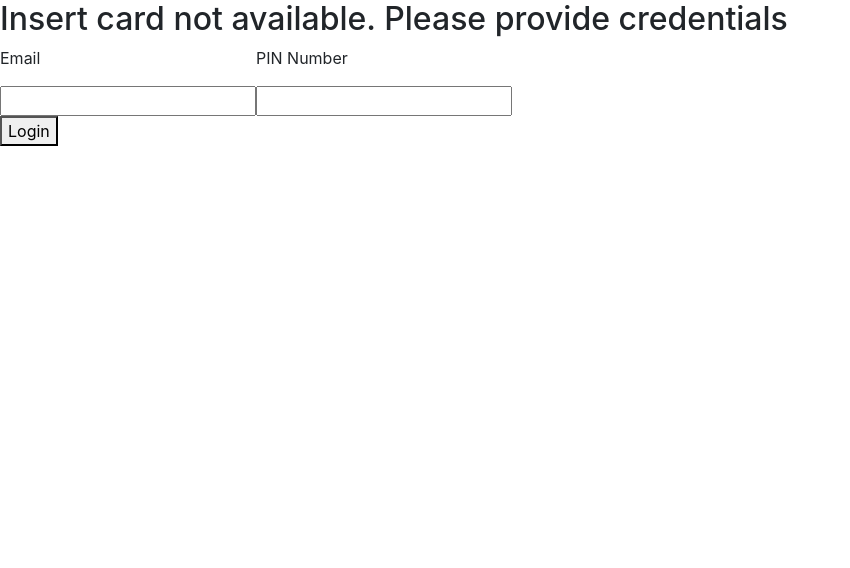
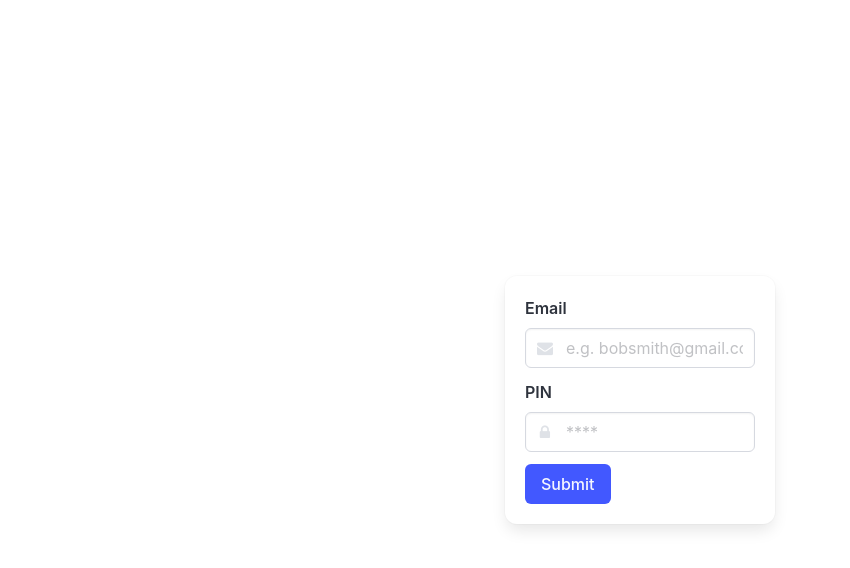
Before and after one commit to soojinahn/banking_app, a React (Create React App) app in the folder frontend/: page / in a window 1280 px wide. Shown: the top 568 px of the page, without its empty margins (0-850 px from the left). Built offline with nearby package versions, Linux system fonts and the light colour scheme.

Commit message:
Added bulma and css for login page

```diff
--- a/frontend/package.json
+++ b/frontend/package.json
@@ -6,7 +6,7 @@
     "@testing-library/jest-dom": "^5.17.0",
     "@testing-library/react": "^13.4.0",
     "@testing-library/user-event": "^13.5.0",
-    "axios": "^1.7.7",
+    "bulma": "^1.0.2",
     "react": "^18.3.1",
     "react-bootstrap": "^2.10.5",
     "react-dom": "^18.3.1",
--- a/frontend/public/index.html
+++ b/frontend/public/index.html
@@ -1,5 +1,5 @@
 <!DOCTYPE html>
-<html lang="en">
+<html lang="en" data-theme="light">
   <head>
     <meta charset="utf-8" />
     <link rel="icon" href="%PUBLIC_URL%/favicon.ico" />
@@ -9,7 +9,7 @@
       name="description"
       content="Web site created using create-react-app"
     />
-    <link href="https://cdn.jsdelivr.net/npm/bootstrap@5.3.3/dist/css/bootstrap.min.css" rel="stylesheet" integrity="sha384-QWTKZyjpPEjISv5WaRU9OFeRpok6YctnYmDr5pNlyT2bRjXh0JMhjY6hW+ALEwIH" crossorigin="anonymous">
+    <link rel="stylesheet" href="https://cdnjs.cloudflare.com/ajax/libs/font-awesome/4.7.0/css/font-awesome.min.css">
     <title>React App</title>
   </head>
   <body>
--- a/frontend/src/App.js
+++ b/frontend/src/App.js
@@ -3,6 +3,9 @@ import { BrowserRouter, Route, Routes, useNavigate } from 'react-router-dom';
 import Login from './components/Login.js';
 import AccountsPage from './components/Accounts.js';
 import { useState, useEffect } from 'react';
+
+import 'bulma/css/bulma.min.css';
+import "./index.css";
 
 function App() {
   const [token, setToken] = useState("");
@@ -16,8 +19,6 @@ function App() {
       </Routes>
     </BrowserRouter>
   );
-
-
 }
 
 export default App;
--- a/frontend/src/components/Login.js
+++ b/frontend/src/components/Login.js
@@ -1,6 +1,7 @@
 import React, { useState, useEffect } from 'react';
 import propTypes from 'prop-types';
 import { useNavigate } from 'react-router-dom';
+import 'bulma/css/bulma.min.css';
 
 export default function Login({ setToken, setName }) {
     const [email, setEmail] = useState("");
@@ -65,25 +66,49 @@ export default function Login({ setToken, setName }) {
       }, [navigate, isLoggedIn]);
 
     return(
-            <div className='login-wrapper'>
-                <h2>Insert card not available. Please provide credentials</h2>
-                <form onSubmit={handleSubmit}>
-                    <label>
-                        <p>Email</p>
-                        <input type="text" onChange={e => setEmail(e.target.value)}/>
-                    </label>
-                    <label>
-                        <p>PIN Number</p>
-                        <input type="password" onChange={e => setPIN(e.target.value)}/>
-                    </label>
-                    <div>
-                        <button type="submit" disabled={loading}>
-                            {loading ? 'Logging in...' : 'Login'}
-                        </button>
-                        {error && <p style={{ color: 'red' }}>{error}</p>}
+        <div className='login'>
+           <section class="hero is-primary is-fullheight has-background-white">
+            <div class="hero-body">
+                <div class="container">
+                <div class="columns is-centered">
+                    <div class="column is-5-tablet is-4-desktop is-3-widescreen">
+                    <div class='login'>
+                        <form class="box" onSubmit={handleSubmit}>
+                        <div class="field">
+                            <label class="label">Email</label>
+                            <div class="control has-icons-left">
+                                <input class="input" type="email" placeholder="e.g. bobsmith@gmail.com" onChange={e => setEmail(e.target.value)} />
+                                <span class="icon is-small is-left">
+                                <i class="fa fa-envelope"></i>
+                            </span>
+                            </div>
+                        </div>
+
+                        <div class="field">
+                            <label class="label">PIN</label>
+                            <div class="control has-icons-left">
+                                <input class="input" type="password" placeholder="****" onChange={e => setPIN(e.target.value)}/>
+                            <span class="icon is-small is-left">
+                            <i class="fa fa-lock"></i>
+                            </span>
+                            </div>
+                        </div>
+
+                        <div class="field is-grouped">
+                            <div class="control">
+                                <button class="button is-link" disabled={loading} type="submit">Submit</button>
+                            </div>
+                        </div>
+                        </form>
+
+
                     </div>
-                </form>
+                    </div>
+                </div>
+                </div>
             </div>
+            </section>
+        </div>
         );
   }
 
--- a/frontend/src/index.css
+++ b/frontend/src/index.css
@@ -11,3 +11,7 @@ code {
   font-family: source-code-pro, Menlo, Monaco, Consolas, 'Courier New',
     monospace;
 }
+
+.class {
+  background-color: red;
+}
--- a/frontend/src/index.js
+++ b/frontend/src/index.js
@@ -1,6 +1,5 @@
 import React from 'react';
 import ReactDOM from 'react-dom/client';
-import './index.css';
 import App from './App';
 
 const root = ReactDOM.createRoot(document.getElementById('root'));
```
Also changed, not shown: 1 other file (tests, documents, lock files or other folders).
